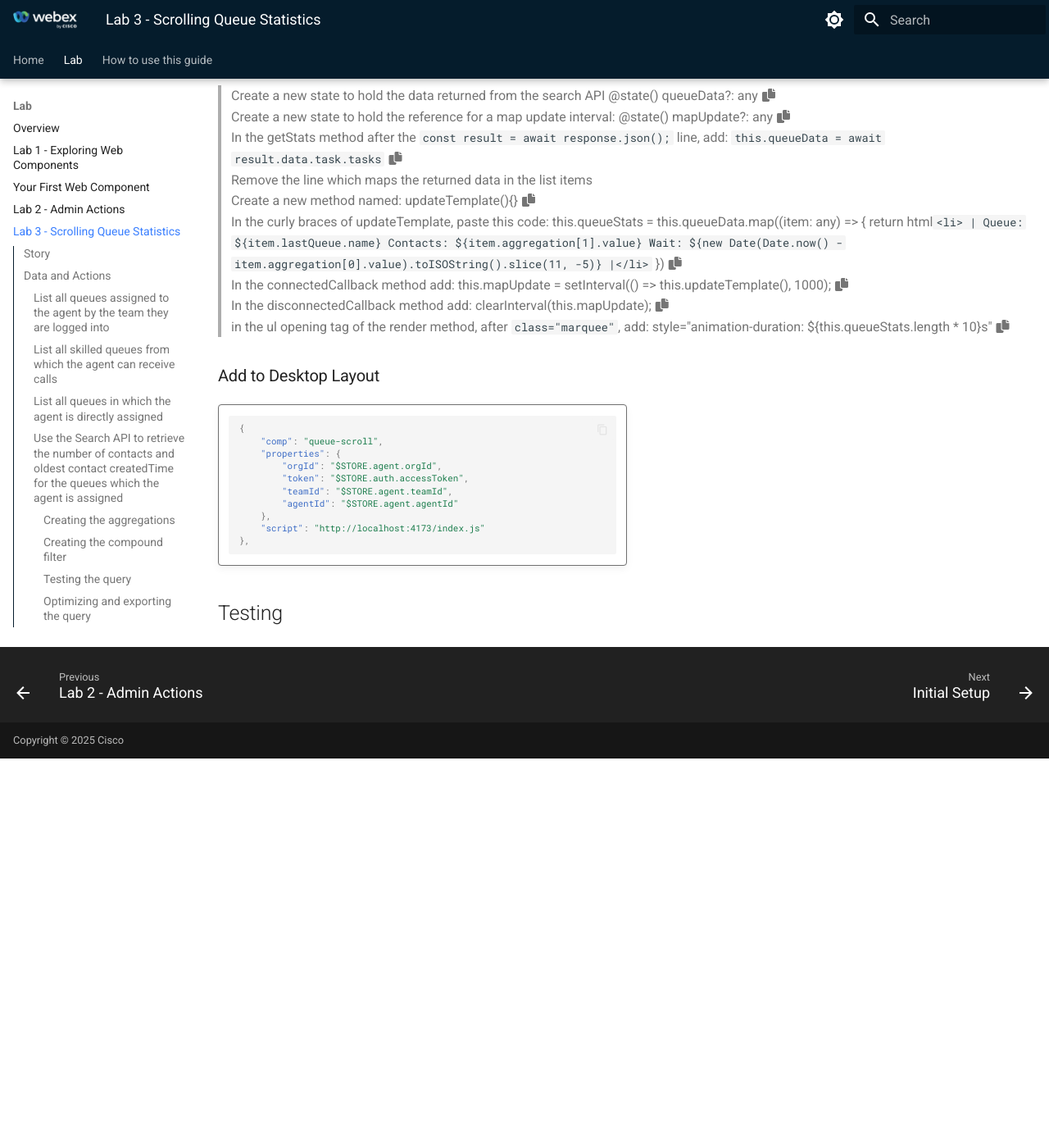
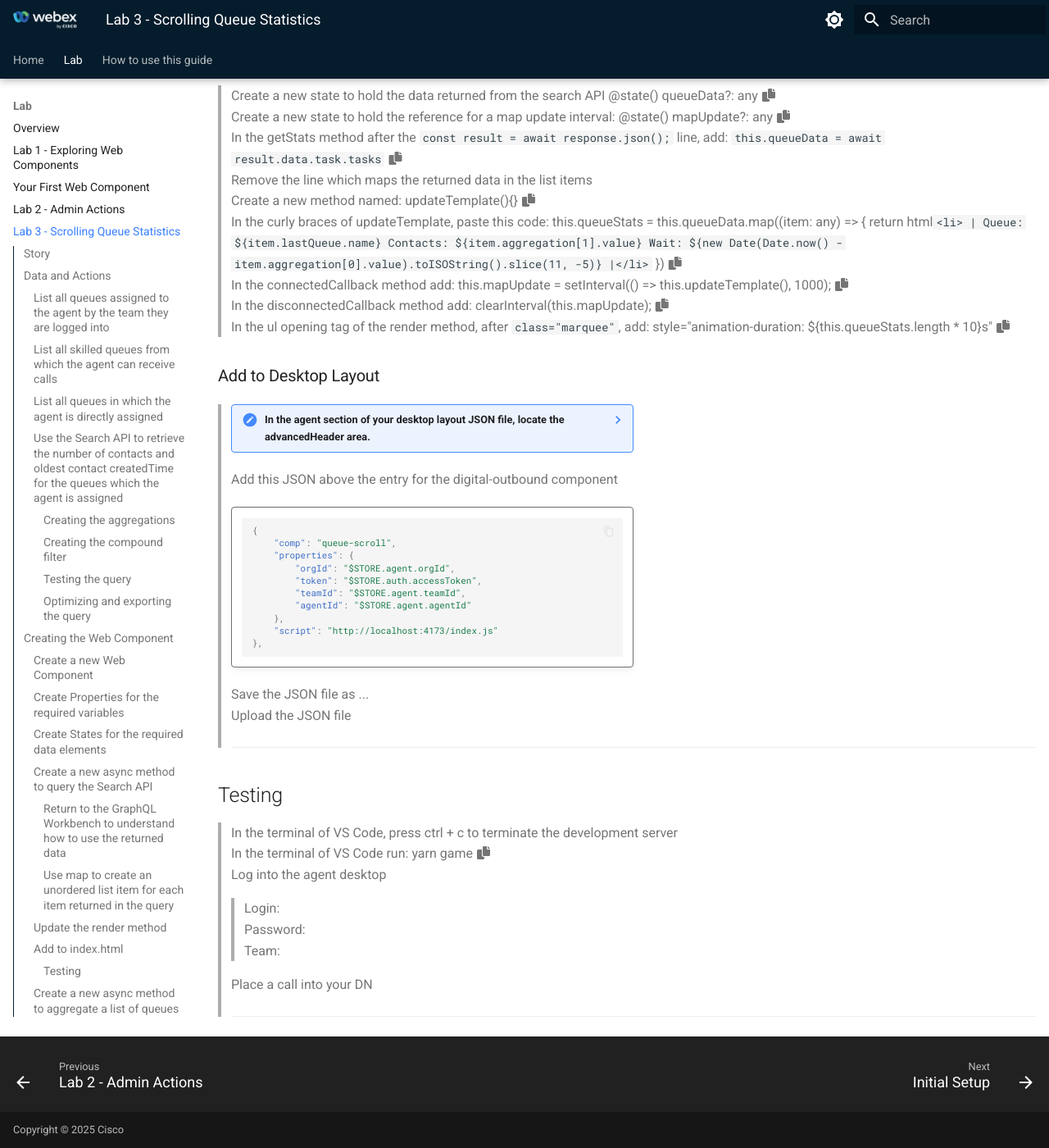
Before and after one commit to WebexCC-SA/LAB-3354, an MkDocs documentation site: the page built from docs/lab3_queueScroller.md, in a window 1280 px wide and 1400 px high, scrolled down 9892 px. Shown: the whole window at 82% size. Built offline with MkDocs 1.6.1 and Material for MkDocs 9.7.7, drawn with Linux system fonts in a browser that asks for light colours; before the commit the page ends 10817 px from its top, so only the background shows below that.

Commit message:
Lab 3 incremental update

````diff
--- a/docs/lab3_queueScroller.md
+++ b/docs/lab3_queueScroller.md
@@ -373,15 +373,17 @@
 > In the curly braces of updateTemplate, paste this code: <copy>this.queueStats = this.queueData.map((item: any) => { return html`<li> | Queue: ${item.lastQueue.name} Contacts: ${item.aggregation[1].value} Wait: ${new Date(Date.now() - item.aggregation[0].value).toISOString().slice(11, -5)} |</li>` })</copy>
 > In the connectedCallback method add: <copy>this.mapUpdate = setInterval(() => this.updateTemplate(), 1000);</copy>
 > In the disconnectedCallback method add: <copy>clearInterval(this.mapUpdate);</copy>
-> in the ul opening tag of the render method, after `class="marquee"`, add: <copy>style="animation-duration: ${this.queueStats.length * 10}s"</copy>
+> In the ul opening tag of the render method, after `class="marquee"`, add: <copy>style="animation-duration: ${this.queueStats.length * 10}s"</copy>
+>
 
 
 
 
 ### Add to Desktop Layout
-
-
-!!! blank w50 ""
+> ??? note w50 "In the agent section of your desktop layout JSON file, locate the advancedHeader area."
+    ![](assets/queue-scroll_JSON.jpg)
+>  Add this JSON above the entry for the digital-outbound component
+> !!! blank w50 ""
     ```json
     {
         "comp": "queue-scroll",
@@ -394,6 +396,19 @@
         "script": "http://localhost:4173/index.js"
     },
     ```
-
+>
+> Save the JSON file as ...
+> Upload the JSON file
+> ---
 
 ## Testing
+> In the terminal of VS Code, press ctrl + c to terminate the development server
+> In the terminal of VS Code run: <copy>yarn game</copy>
+> Log into the agent desktop
+> > Login:
+> > Password:
+> > Team:
+>
+> Place a call into your DN
+>
+> ---
````
Also changed, not shown: docs/assets/queue-scroll_JSON.jpg (added).
